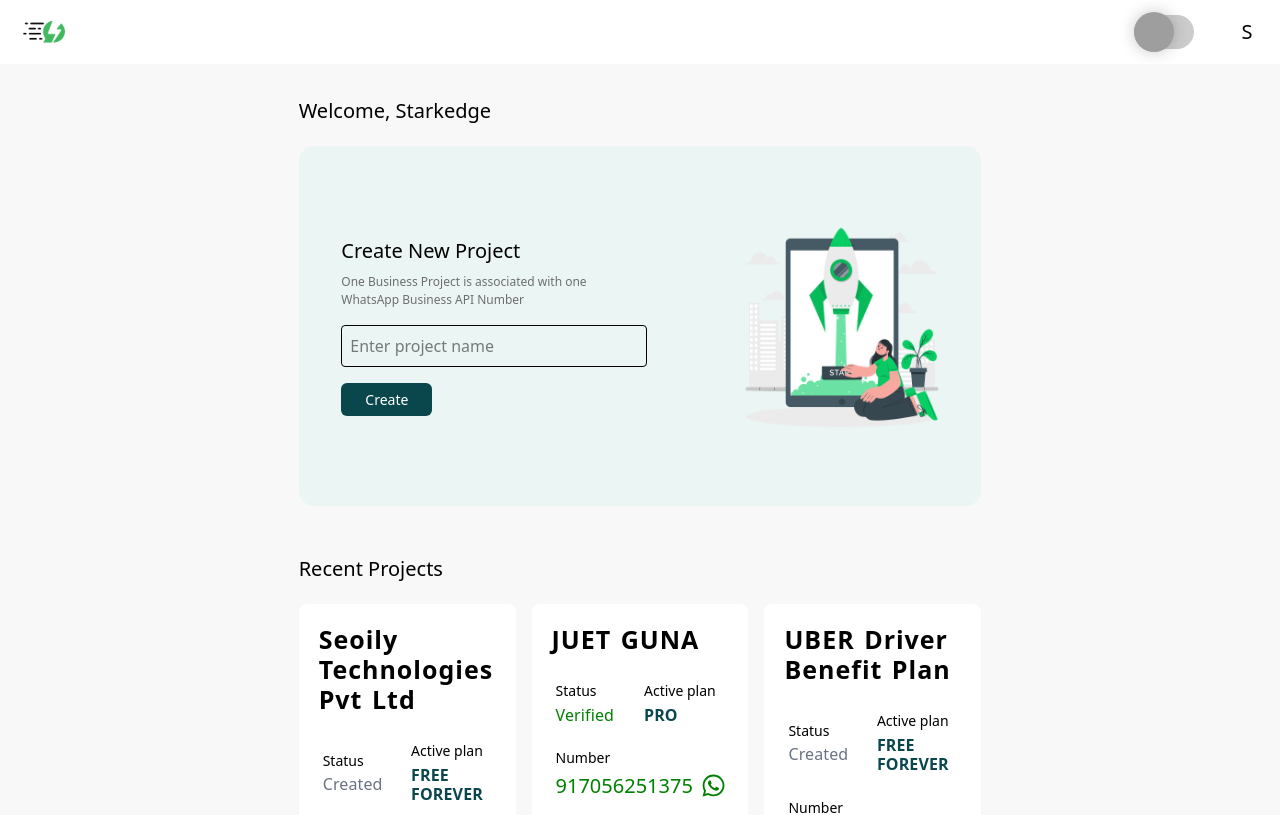
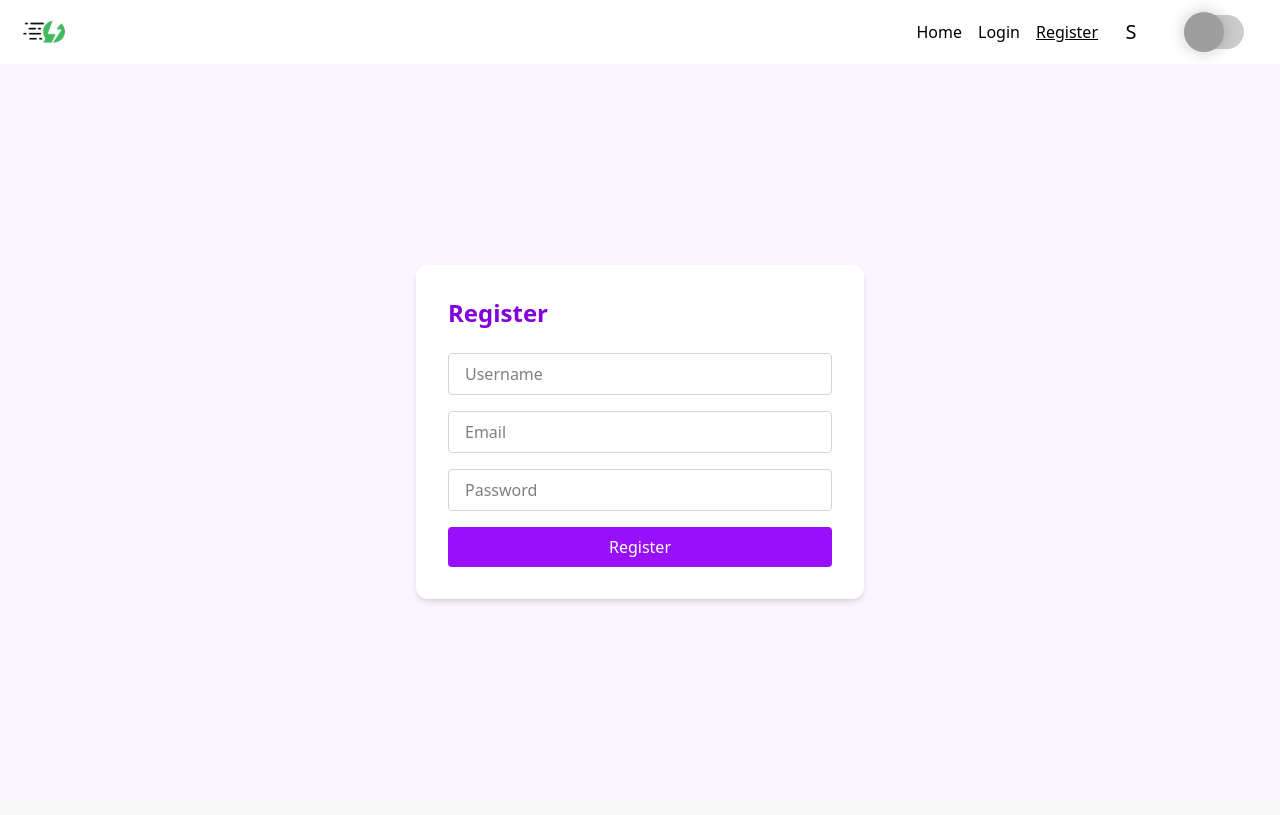
Before and after one commit to vishalsharma121/welcome-page-v1, a React (Vite) app: page /register in a window 1280 px wide. Shown: the top 815 px of the page. Built offline with nearby package versions, Linux system fonts and the light colour scheme; grey boxes are pictures that could not be loaded.

Commit message:
worked on routing

```diff
--- a/package.json
+++ b/package.json
@@ -14,7 +14,8 @@
     "react": "^19.1.0",
     "react-dom": "^19.1.0",
     "react-hot-toast": "^2.5.2",
-    "react-icons": "^5.5.0"
+    "react-icons": "^5.5.0",
+    "react-router-dom": "^7.8.1"
   },
   "devDependencies": {
     "@eslint/js": "^9.30.1",
--- a/src/App.css
+++ b/src/App.css
@@ -43,11 +43,11 @@
         }
 
         .switch-btn input:checked + .slider {
-          background-color: #2196f3;
+          background-color: #e5f4ff;
         }
 
         .switch-btn input:focus + .slider {
-          box-shadow: 0 0 1px #2196f3;
+          box-shadow: 0 0 1px #e5f4ff;
         }
 
         .switch-btn input:checked + .slider:before {
--- a/src/App.jsx
+++ b/src/App.jsx
@@ -1,23 +1,28 @@
-import { useState } from 'react'
-import reactLogo from './assets/react.svg'
-import viteLogo from '/vite.svg'
+import { BrowserRouter as Router, Routes, Route, Navigate } from "react-router-dom";
 import './App.css'
 import Header from './components/Header'
 import ProjectSection from './components/ProjectSection'
-import ProjectCard from './components/ProjectCard'
+import Login from "./pages/Login";
+import Register from "./pages/Register";
+import Home from "./pages/Home";
 
 
 function App() {
-  const [count, setCount] = useState(0)
-
   return (
     <>
+    <Router>
       <div className="min-h-screen bg-secondary">
-      <Header />
-      <main>
-        <ProjectSection />
-      </main>
-    </div>
+        <Header />
+        <main>
+      <Routes>
+        <Route path="/" element={<Home />} />
+        <Route path="/login" element={<Login />} />
+        <Route path="/register" element={<Register />} />
+        <Route path="*" element={<Navigate to="/" />} />
+        </Routes>
+        </main>
+      </div>
+    </Router>
       </>
   )
 }
--- a/src/components/Header.jsx
+++ b/src/components/Header.jsx
@@ -1,4 +1,5 @@
 import React from 'react';
+import { NavLink } from "react-router-dom";
 import LogoImage from '../assets/logo.png';
 import ThemeToggle from './ThemeToggle';
 
@@ -6,17 +7,34 @@
   return (
 <header className="flex justify-between items-center gap-3 w-full h-16 px-4 z-100 bg-two box-border sticky top-0">
       <div className="flex items-center space-x-2">
-        <div className="p-1">
+        <NavLink to="/" className="p-1">
         <div className="w-[50px] h-[50px]">
            <img src={LogoImage} alt="Logo" />
         </div>
-        </div>
+        </NavLink>
       </div>
       <div className="flex items-center space-x-4">
-        <ThemeToggle />
+        <ul className="flex gap-4">
+          <li>
+            <NavLink to="/" className={({ isActive }) => isActive ? "underline" : ""}>
+              Home
+            </NavLink>
+          </li>
+          <li>
+            <NavLink to="/login" className={({ isActive }) => isActive ? "underline" : ""}>
+              Login
+            </NavLink>
+          </li>
+          <li>
+            <NavLink to="/register" className={({ isActive }) => isActive ? "underline" : ""}>
+              Register
+            </NavLink>
+          </li>
+        </ul>
         <div className="w-[34px] h-[34px] cursor-pointer bg-two flex justify-center items-center font-roboto">
           <span className="text-[1.25rem]">S</span>
         </div>
+        <ThemeToggle />
       </div>
     </header>
   );
--- a/src/components/ProjectCard.jsx
+++ /dev/null
@@ -1,42 +0,0 @@
-// components/ProjectCard.jsx
-import React from 'react';
-
-const ProjectCard = ({ title, status, plan, number, createdAt, isVerified }) => {
-  return (
-    <div className="bg-white p-6 rounded-lg w-full">
-      <h3 className="text-xl font-bold mb-4">{title}</h3>
-
-      <div className="mb-2">
-        <p className="text-sm text-gray-600">Status</p>
-        <p className={isVerified ? 'text-green-600' : 'text-gray-700'}>
-          {status}
-        </p>
-      </div>
-
-      <div className="mb-2">
-        <p className="text-sm text-gray-600">Active plan</p>
-        <p className="text-[#004d4d] font-semibold">{plan}</p>
-      </div>
-
-      <div className="mb-2">
-        <p className="text-sm text-gray-600">Number</p>
-        <p className={`font-semibold ${isVerified ? 'text-green-700 flex items-center gap-1' : 'text-gray-800'}`}>
-          {number}
-          {isVerified && (
-            <svg xmlns="http://www.w3.org/2000/svg" className="h-4 w-4 text-green-600" fill="currentColor" viewBox="0 0 24 24">
-              <path d="M12 0C5.371 0 0 5.371 0 12c0 2.122.553 4.108 1.514 5.85L0 24l6.438-1.504A11.961 11.961 0 0012 24c6.629 0 12-5.371 12-12S18.629 0 12 0zm0 22.153c-1.922 0-3.701-.536-5.209-1.466l-.371-.219-3.819.893.814-3.678-.24-.381A9.947 9.947 0 012 12c0-5.523 4.477-10 10-10s10 4.477 10 10-4.477 10-10 10zm5.563-7.475l-1.584-.729a.71.71 0 00-.833.188l-.909 1.111a8.55 8.55 0 01-3.786-3.786l1.111-.909a.71.71 0 00.188-.833l-.729-1.584a.716.716 0 00-.646-.409c-.43 0-.776.346-.776.776 0 5.123 4.153 9.276 9.276 9.276.43 0 .776-.346.776-.776 0-.263-.157-.501-.409-.646z" />
-            </svg>
-          )}
-        </p>
-      </div>
-
-      <p className="text-xs text-gray-500 mt-2">Created at {createdAt}</p>
-
-      <button className="mt-4 w-full border border-[#0a474c] text-[#0a474c] py-1.5 rounded hover:bg-[#0a474c10] transition">
-        View
-      </button>
-    </div>
-  );
-};
-
-export default ProjectCard;
--- a/src/components/ProjectSection.jsx
+++ b/src/components/ProjectSection.jsx
@@ -102,7 +102,7 @@
                     }
                   }}
                   placeholder="Enter project name"
-                  className="border p-2 rounded w-full"
+                  className="border p-2 rounded w-full text-black"
                 />
 
                 {/* Show counter only when typing */}
@@ -121,7 +121,7 @@
 
                 <button
                   type="submit"
-                  className="cursor-pointer px-[24px] py-[6px] text-white bg-[#0a474c] text-[0.875rem] mt-4 rounded-[6px]"
+                  className="cursor-pointer px-[24px] py-[6px] text-white text-[0.875rem] mt-4 rounded-[6px] bg-btncolor"
                 >
                   Create
                 </button>
@@ -175,7 +175,7 @@
                         <div className="text-[14px] font-inter font-normal leading-[1.334] tracking-[0em] mb-[0.35em]">
                           Active plan
                         </div>
-                        <div className="text-[16px] font-inter font-semibold leading-[1.235] tracking-[0.00735em] text-[#0a474c] uppercase">
+                        <div className="text-[16px] font-inter font-semibold leading-[1.235] tracking-[0.00735em] text-[#0a474c] uppercase text-btncolor">
                           {project.plan}
                         </div>
                       </div>
--- a/src/index.css
+++ b/src/index.css
@@ -6,8 +6,11 @@
   --color-secondary: #f8f8f8;
   --color-accent: #fd6f53;
   --font-color: #000000;
+  --color-white: #fff;
+  --color-black: #000;
   --color-one: #ebf5f3;
   --color-two: #fff;
+  --color-btncolor:#0a474c;
 }
 
 @layer base {
@@ -16,8 +19,11 @@
   --color-secondary: #2a2c2d;
   --color-accent: #12cdea;
   --font-color: #ffffff;
+  --color-white: #000;
+  --color-black: #fff;
   --color-one: #3d4347;
   --color-two: #3d4347;
+  --color-btncolor:#FFF;
 }
 
 body {
--- /dev/null
+++ b/src/pages/Home.jsx
@@ -0,0 +1,9 @@
+import ProjectSection from "../components/ProjectSection";
+
+function Home() {
+  return (
+    <ProjectSection />
+  );
+}
+
+export default Home;
--- /dev/null
+++ b/src/pages/Login.jsx
@@ -0,0 +1,38 @@
+import { useNavigate } from "react-router-dom";
+
+function Login() {
+  const navigate = useNavigate();
+
+  const handleSubmit = (e) => {
+    e.preventDefault();
+    navigate("/home");
+  };
+
+  return (
+    <div className="bg-[#000] min-h-[calc(100vh-64px)] flex items-center justify-center bg-blue-50">
+      <form onSubmit={handleSubmit} className="bg-white p-8 rounded-xl shadow-md w-full max-w-md">
+        <h2 className="text-2xl font-semibold mb-6 text-blue-700">Login</h2>
+        <input
+          type="text"
+          placeholder="Username"
+          className="w-full mb-4 px-4 py-2 border border-gray-300 rounded"
+          required
+        />
+        <input
+          type="password"
+          placeholder="Password"
+          className="w-full mb-4 px-4 py-2 border border-gray-300 rounded"
+          required
+        />
+        <button
+          type="submit"
+          className="w-full bg-blue-600 text-white py-2 rounded hover:bg-blue-700"
+        >
+          Login
+        </button>
+      </form>
+    </div>
+  );
+}
+
+export default Login;
--- /dev/null
+++ b/src/pages/Register.jsx
@@ -0,0 +1,44 @@
+import { useNavigate } from "react-router-dom";
+
+function Register() {
+  const navigate = useNavigate();
+
+  const handleSubmit = (e) => {
+    e.preventDefault();
+    navigate("/");
+  };
+
+  return (
+    <div className="min-h-[calc(100vh-64px)] flex items-center justify-center bg-purple-50">
+      <form onSubmit={handleSubmit} className="bg-white p-8 rounded-xl shadow-md w-full max-w-md">
+        <h2 className="text-2xl font-semibold mb-6 text-purple-700">Register</h2>
+        <input
+          type="text"
+          placeholder="Username"
+          className="w-full mb-4 px-4 py-2 border border-gray-300 rounded"
+          required
+        />
+        <input
+          type="email"
+          placeholder="Email"
+          className="w-full mb-4 px-4 py-2 border border-gray-300 rounded"
+          required
+        />
+        <input
+          type="password"
+          placeholder="Password"
+          className="w-full mb-4 px-4 py-2 border border-gray-300 rounded"
+          required
+        />
+        <button
+          type="submit"
+          className="w-full bg-purple-600 text-white py-2 rounded hover:bg-purple-700"
+        >
+          Register
+        </button>
+      </form>
+    </div>
+  );
+}
+
+export default Register;
--- a/tailwind.config.js
+++ /dev/null
@@ -1,13 +0,0 @@
-/** @type {import('tailwindcss').Config} */
-export default {
-  content: ["./index.html", "./src/**/*.{js,ts,jsx,tsx}"],
-  theme: {
-    extend: {
-      colors: {
-        pinkk: "#282624",
-        primaryone: "#EE6B3B",
-      },
-    },
-  },
-  plugins: [],
-};
```
Also changed, not shown: 1 other file (tests, documents, lock files or other folders).
